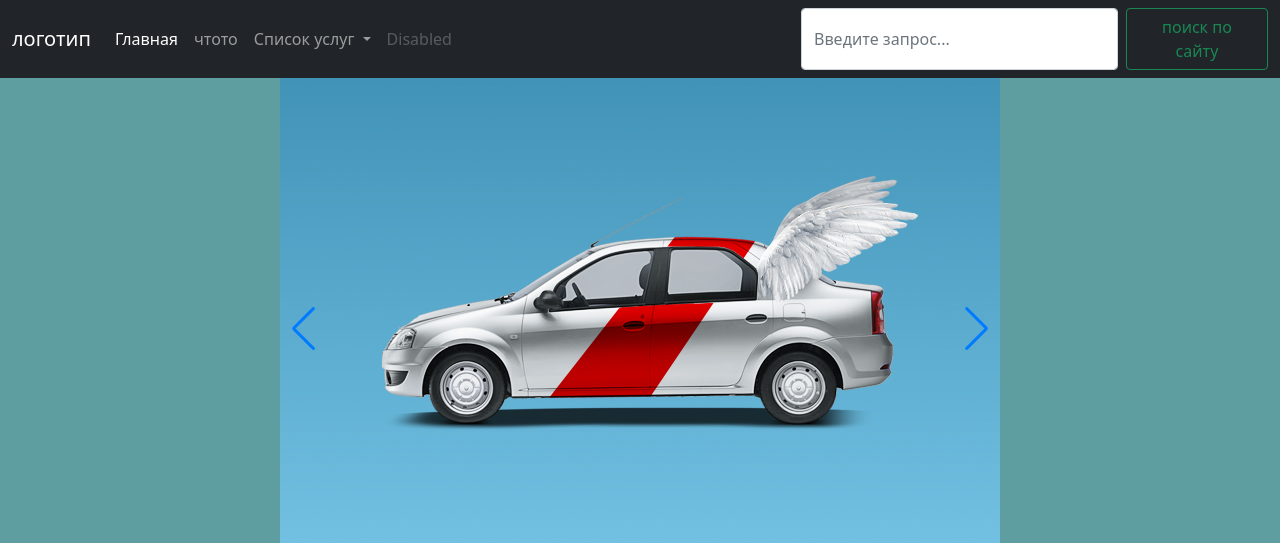
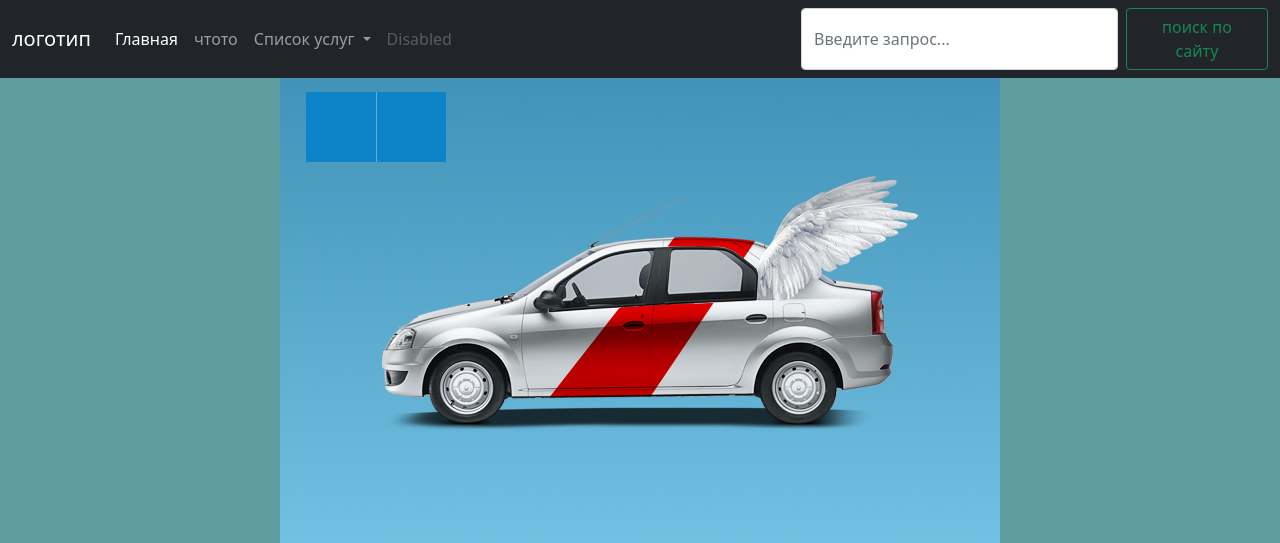
Before and after one commit to AlexanderGvozdev/Bootstrap5__example, a website: page bootstrap/index.html in a window 1280 px wide. Shown: the top 543 px of the page. Drawn offline with nearby package versions, Linux system fonts and the light colour scheme.

Commit message:
кастомные кнопки в свайпере

```diff
--- a/bootstrap/css/custom.css
+++ b/bootstrap/css/custom.css
@@ -104,3 +104,33 @@
     height: 241px;
   }
 }
+
+video {
+  width: 700px;
+  height: 700px;
+}
+
+.swiper-button-wrapper {
+  display: flex;
+  position: absolute;
+  top: 36px;
+  left: 36px;
+}
+
+.swiper .swiper-button-next-custom,
+.swiper .swiper-button-prev-custom {
+  position: relative;
+  width: 70px;
+  height: 70px;
+  background-color: #0C84C7;
+}
+
+.swiper .swiper-button-prev-custom {
+  margin-left: -20px;
+  border-left: 1px solid rgba(255, 255, 255, 0.34);
+}
+
+.swiper .swiper-button-next::after,
+.swiper .swiper-button-prev::after {
+  display: none;
+}
--- a/bootstrap/index.html
+++ b/bootstrap/index.html
@@ -62,11 +62,14 @@
             <div class="swiper-slide">Slide 8</div>
             <div class="swiper-slide">Slide 9</div>
           </div>
-          <div class="swiper-button-next"></div>
-          <div class="swiper-button-prev"></div>
+         <div class="swiper-button-wrapper">
+          <div class="swiper-button-next swiper-button-next-custom"></div>
+          <div class="swiper-button-prev swiper-button-prev-custom"></div>
+         </div>
           <div class="swiper-pagination"></div>
         </div>
       </div>
+      <video src="#" poster="img/clinic.png"></video>
       </main>
       <script src="dist/js/bootstrap.js"></script>
       <script src="https://unpkg.com/swiper/swiper-bundle.min.js"></script>
```
